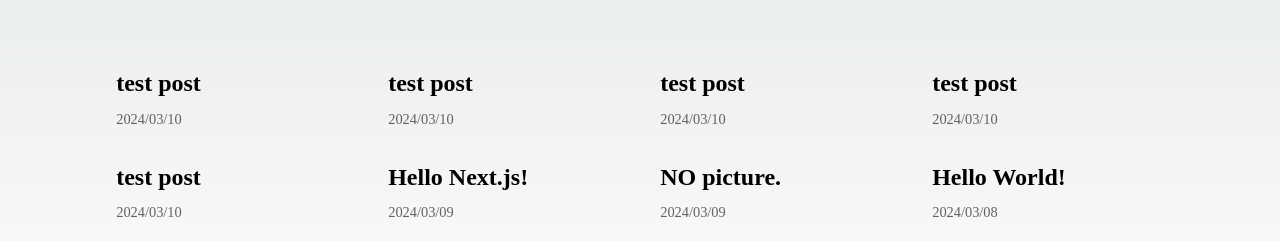
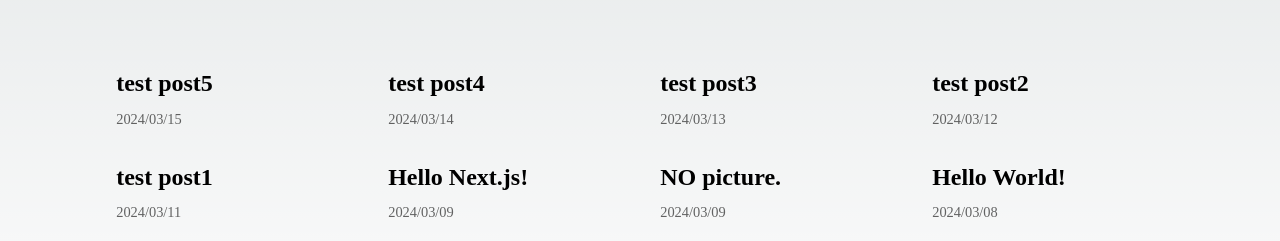
Before and after one commit to yokomac/blog, a Next.js app: page / in a window 1280 px wide. Shown: the part 463-704 px from the top of the page. Built offline with nearby package versions, Linux system fonts and the light colour scheme.

Commit message:
+Fix pics

```diff
--- a/content/test1/index.md
+++ b/content/test1/index.md
@@ -1,6 +1,6 @@
 ---
-title: "test post"
-date: "2024/03/10"
+title: "test post1"
+date: "2024/03/11"
 ---
 
 ## test title
--- a/content/test2/index.md
+++ b/content/test2/index.md
@@ -1,6 +1,6 @@
 ---
-title: "test post"
-date: "2024/03/10"
+title: "test post2"
+date: "2024/03/12"
 ---
 
 ## test title
--- a/content/test3/index.md
+++ b/content/test3/index.md
@@ -1,6 +1,6 @@
 ---
-title: "test post"
-date: "2024/03/10"
+title: "test post3"
+date: "2024/03/13"
 ---
 
 ## test title
--- a/content/test4/index.md
+++ b/content/test4/index.md
@@ -1,6 +1,6 @@
 ---
-title: "test post"
-date: "2024/03/10"
+title: "test post4"
+date: "2024/03/14"
 ---
 
 ## test title
--- a/content/test5/index.md
+++ b/content/test5/index.md
@@ -1,6 +1,6 @@
 ---
-title: "test post"
-date: "2024/03/10"
+title: "test post5"
+date: "2024/03/15"
 ---
 
 ## test title
--- a/src/pages/index.tsx
+++ b/src/pages/index.tsx
@@ -18,7 +18,7 @@ const Home: NextPage<Props> = ({ allPosts }) => {
       <Head>
         <title>Yokomac Blog</title>
         <meta name="description" content="Generated by create next app" />
-        <link rel="icon" href="../../public/favicon.ico" />
+        <link rel="icon" href="https://yokomac.github.io/blog/public/favicon.ico" />
       </Head>
 
       <main className={styles.main}>
```
